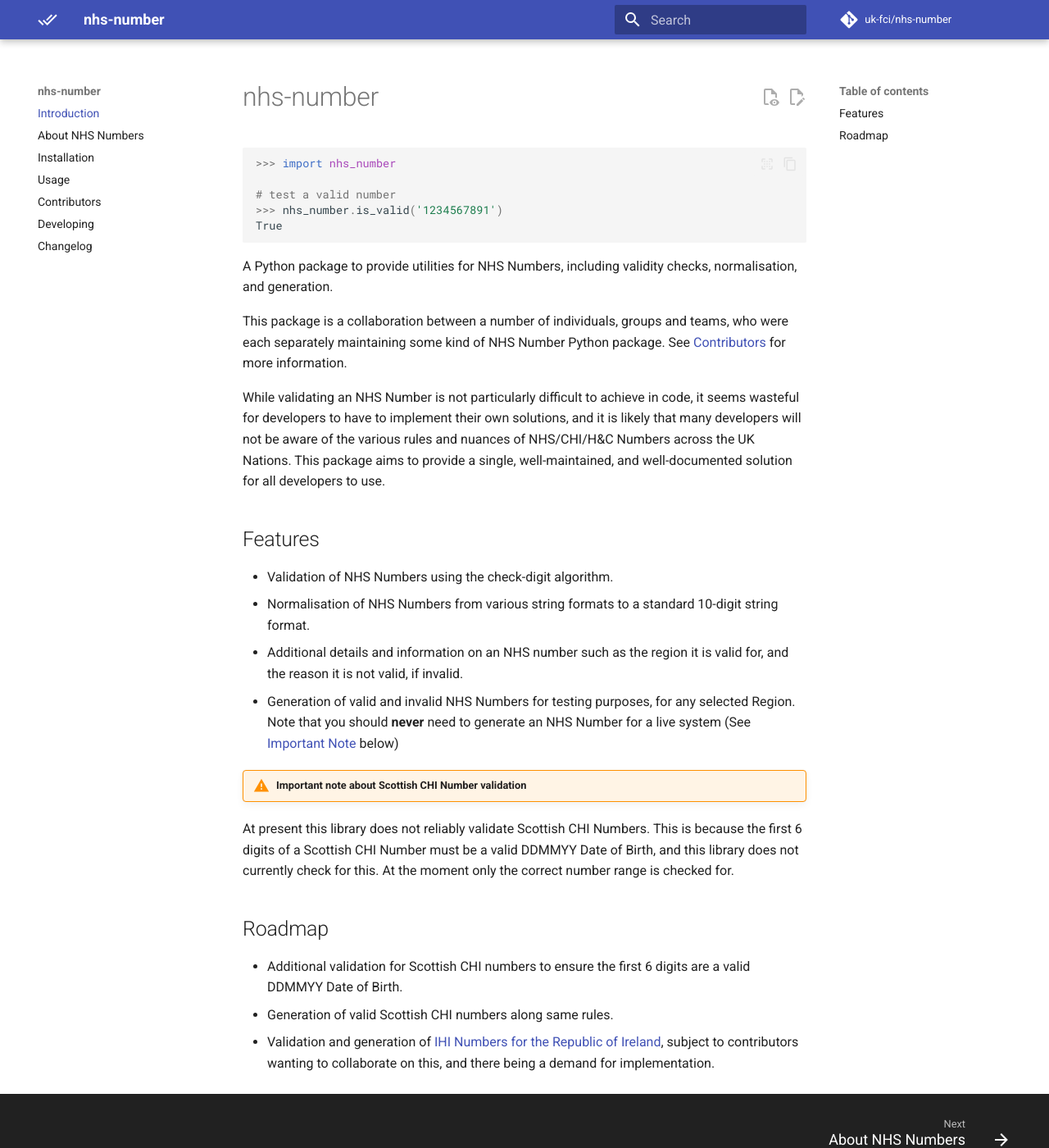
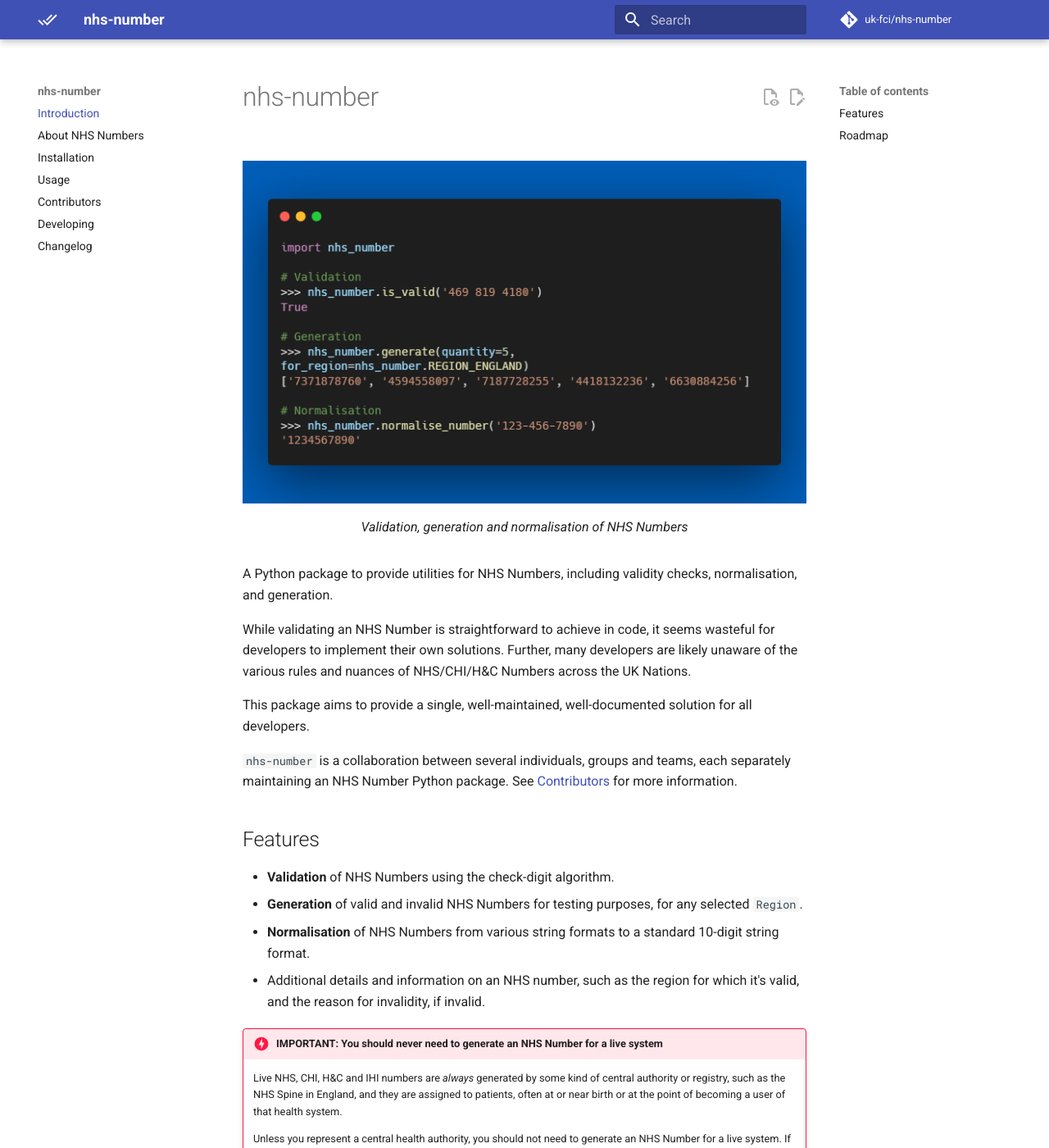
Before and after one commit to uk-fci/nhs-number, an MkDocs documentation site: the page built from docs/index.md, in a window 1280 px wide and 1400 px high. Shown: the whole window at 82% size. Built offline with MkDocs 1.6.1 and Material for MkDocs 9.7.7, drawn with Linux system fonts in a browser that asks for light colours; comment, search, counter and statistics services are not loaded; some of the changed text lies outside the part shown.

Commit message:
improvements / rewording to index
Signed-off-by: anchit-chandran <anchit97123@gmail.com>

````diff
--- a/docs/index.md
+++ b/docs/index.md
@@ -1,31 +1,34 @@
 # nhs-number
 
-```python
->>> import nhs_number
-
-# test a valid number
->>> nhs_number.is_valid('1234567891')
-True
-```
+<figure markdown>
+  ![hero snippet](./_assets/_images/heroCodeSnippet.png)
+  <figcaption>Validation, generation and normalisation of NHS Numbers</figcaption>
+</figure>
 
 A Python package to provide utilities for NHS Numbers, including validity checks, normalisation, and generation.
 
-This package is a collaboration between a number of individuals, groups and teams, who were each separately maintaining some kind of NHS Number Python package. See [Contributors](./contributors.md) for more information.
+While validating an NHS Number is straightforward to achieve in code, it seems wasteful for developers to implement their own solutions. Further, many developers are likely unaware of the various rules and nuances of NHS/CHI/H&C Numbers across the UK Nations.
 
-While validating an NHS Number is not particularly difficult to achieve in code, it seems wasteful for developers to have to implement their own solutions, and it is likely that many developers will not be aware of the various rules and nuances of NHS/CHI/H&C Numbers across the UK Nations. This package aims to provide a single, well-maintained, and well-documented solution for all developers to use.
+This package aims to provide a single, well-maintained, well-documented solution for all developers.
+
+`nhs-number` is a collaboration between several individuals, groups and teams, each separately maintaining an NHS Number Python package. See [Contributors](./contributors.md) for more information.
 
 ## Features
 
-- Validation of NHS Numbers using the check-digit algorithm.
-- Normalisation of NHS Numbers from various string formats to a standard 10-digit string format.
-- Additional details and information on an NHS number such as the region it is valid for, and the reason it is not valid, if invalid.
-- Generation of valid and invalid NHS Numbers for testing purposes, for any selected Region. Note that you should **never** need to generate an NHS Number for a live system (See [Important Note](#important-note) below)
+- **Validation** of NHS Numbers using the check-digit algorithm.
+- **Generation** of valid and invalid NHS Numbers for testing purposes, for any selected `Region`.
+- **Normalisation** of NHS Numbers from various string formats to a standard 10-digit string format.
+- Additional details and information on an NHS number, such as the region for which it's valid, and the reason for invalidity, if invalid.
 
-!!! warning "Important note about Scottish CHI Number validation"
-At present this library does not reliably validate Scottish CHI Numbers. This is because the first 6 digits of a Scottish CHI Number must be a valid DDMMYY Date of Birth, and this library does not currently check for this. At the moment only the correct number range is checked for.
+--8<--
+docs/_assets/_snippets/live-usage-warning.md
+--8<--
+
+!!! note "Scottish CHI Number validation"
+    At present, this library does not reliably validate Scottish CHI Numbers. This is because the first 6 digits of a Scottish CHI Number must be a valid DDMMYY Date of Birth, and this library does not currently check for this. At the moment, only the correct number range is checked for.
 
 ## Roadmap
 
-- Additional validation for Scottish CHI numbers to ensure the first 6 digits are a valid DDMMYY Date of Birth.
+- Additional validation for Scottish CHI numbers to ensure the first 6 digits are a valid `DDMMYY` Date of Birth.
 - Generation of valid Scottish CHI numbers along same rules.
 - Validation and generation of [IHI Numbers for the Republic of Ireland](ihi-ireland.md), subject to contributors wanting to collaborate on this, and there being a demand for implementation.
````
Also changed, not shown: docs/_assets/_images/heroCodeSnippet.png (added).
